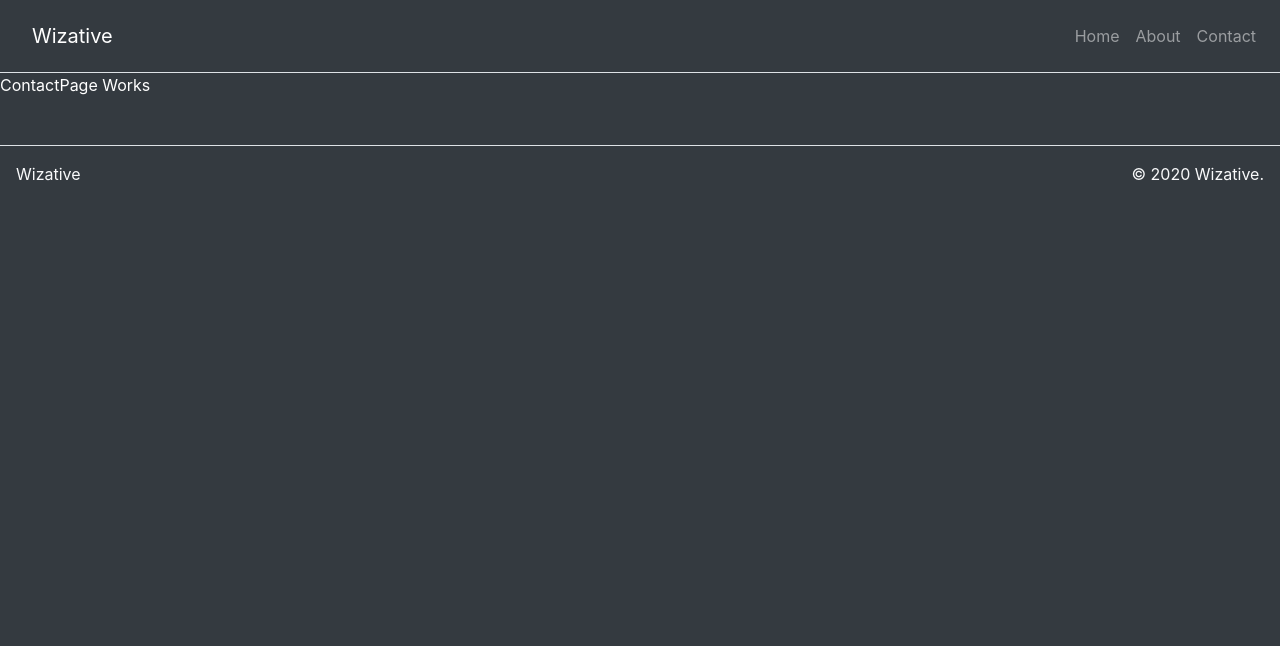
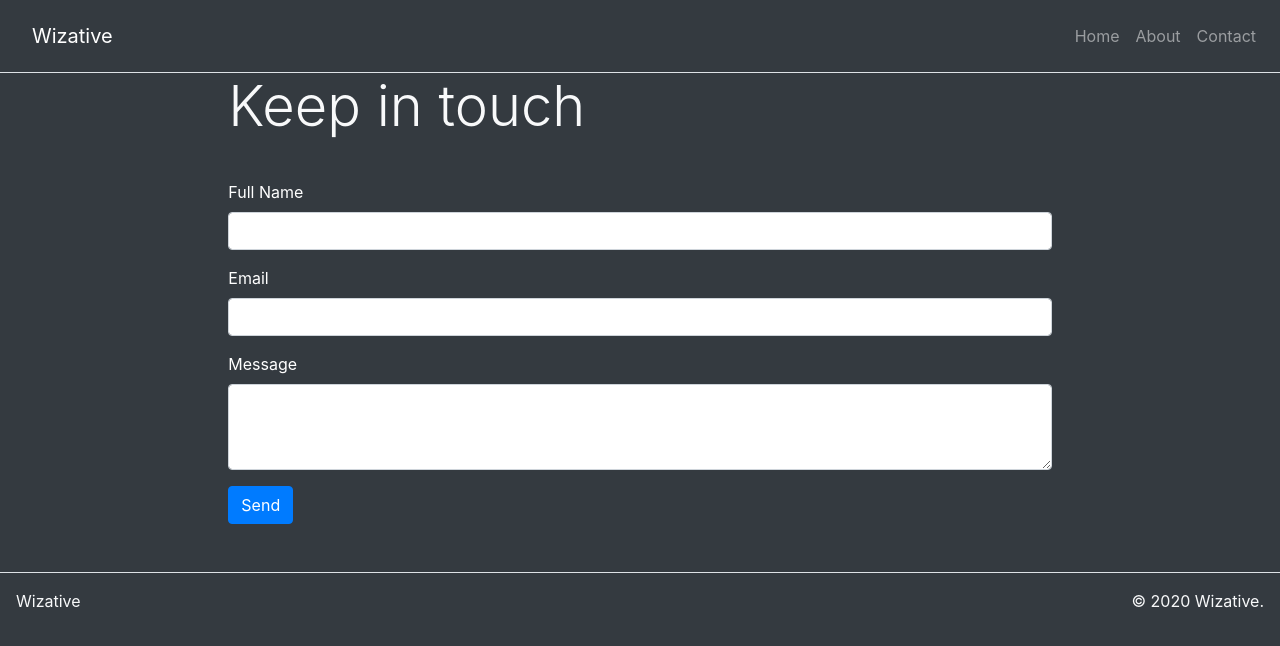
Before and after one commit to carolinacsz/wizative-test, a React (Create React App) app: page /contact in a window 1280 px wide. Shown: the top 646 px of the page. Built offline with nearby package versions, Linux system fonts and the light colour scheme.

Commit message:
Building Contact Page

```diff
--- a/package.json
+++ b/package.json
@@ -1,12 +1,14 @@
 {
   "homepage": "http://carolinacsz.io/wizative-project",
   "name": "landingpage",
+  "author": "Carolina Souza",
   "version": "0.1.0",
   "private": true,
   "dependencies": {
     "@testing-library/jest-dom": "^4.2.4",
     "@testing-library/react": "^9.3.2",
     "@testing-library/user-event": "^7.1.2",
+    "axios": "^0.19.2",
     "bootstrap": "^4.5.0",
     "gh-pages": "^3.1.0",
     "react": "^16.13.1",
--- a/src/index.css
+++ b/src/index.css
@@ -37,3 +37,13 @@
   font-size: 16px;
   margin: 0px;
 }
+
+.success-msg {
+  color: #57A773;
+  padding: 10px 15px;
+}
+
+.err-msg {
+  color: #EE6352;
+  padding: 10px 15px;
+}
--- a/src/pages/ContactPage.js
+++ b/src/pages/ContactPage.js
@@ -1,10 +1,78 @@
 import React from 'react';
+import Hero from '../components/Hero';
+import Content from '../components/Content';
+import Form from 'react-bootstrap/Form'
+import Button from 'react-bootstrap/Button'
 
-function ContactPage(props){
 
-    return(
-        <p>ContactPage Works</p>
-    );
+class ContactPage extends React.Component{
+
+    constructor(props) {
+        super(props);
+        this.state = {
+            name: '',
+            email: '',
+            message: '',
+            disabled: false,
+            emailSent: null,
+        }
+    }
+
+    handleChange = (event) => {
+
+        const target = event.target;
+        const value = target.type === 'checkbox' ? target.checked : target.value;
+        const name = target.name;
+
+        this.setState({
+            [name]: value
+        })
+    }
+
+    handleSubmit = (event) => {
+        event.preventDefault();
+
+        this.setState({
+            disabled: true,
+        });
+    }
+
+    render(){
+        return(
+            <div>
+                <Hero title={this.props.title} />
+
+                <Content>
+                    <Form onSubmit={this.handleSubmit}>
+                        <Form.Group>
+                            <Form.Label htmlFor="full-name">Full Name</Form.Label>
+                            <Form.Control id="full-name" name="name" type="text" value={this.state.name} onChange={this.handleChange}  />
+                        </Form.Group>
+
+                        <Form.Group>
+                            <Form.Label htmlFor="email">Email</Form.Label>
+                            <Form.Control id="email" name="email" type="email" value={this.state.email} onChange={this.handleChange}  />
+                        </Form.Group>
+
+                        <Form.Group>
+                            <Form.Label htmlFor="message">Message</Form.Label>
+                            <Form.Control id="message" name="message" as="textarea"rows="3" value={this.state.message} onChange={this.handleChange}  />
+                        </Form.Group>
+
+                        <Button className="d-inline-block" variant="primary" type="submit" disabled={this.state.disabled}>
+                            Send
+                        </Button>
+
+                        {this.state.emailSent === true && <p className="d-inline success-msg">Email Sent</p>}
+                        {this.state.emailSent === false && <p className="d-inline err-msg">Email Not Sent</p>}
+
+                    </Form>
+                </Content>
+            </div>
+        );
+
+    }
+
 }
 
 export default ContactPage;
```
Also changed, not shown: 1 other file (tests, documents, lock files or other folders).
